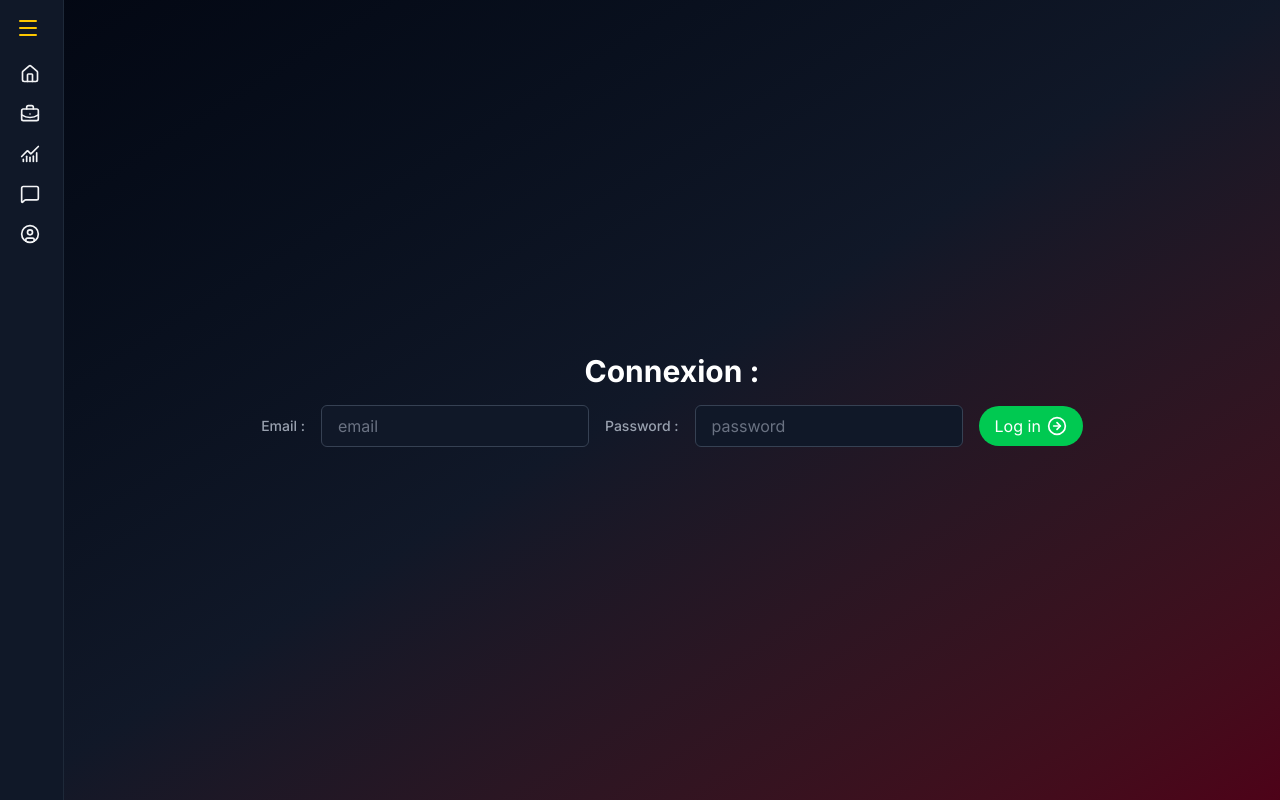
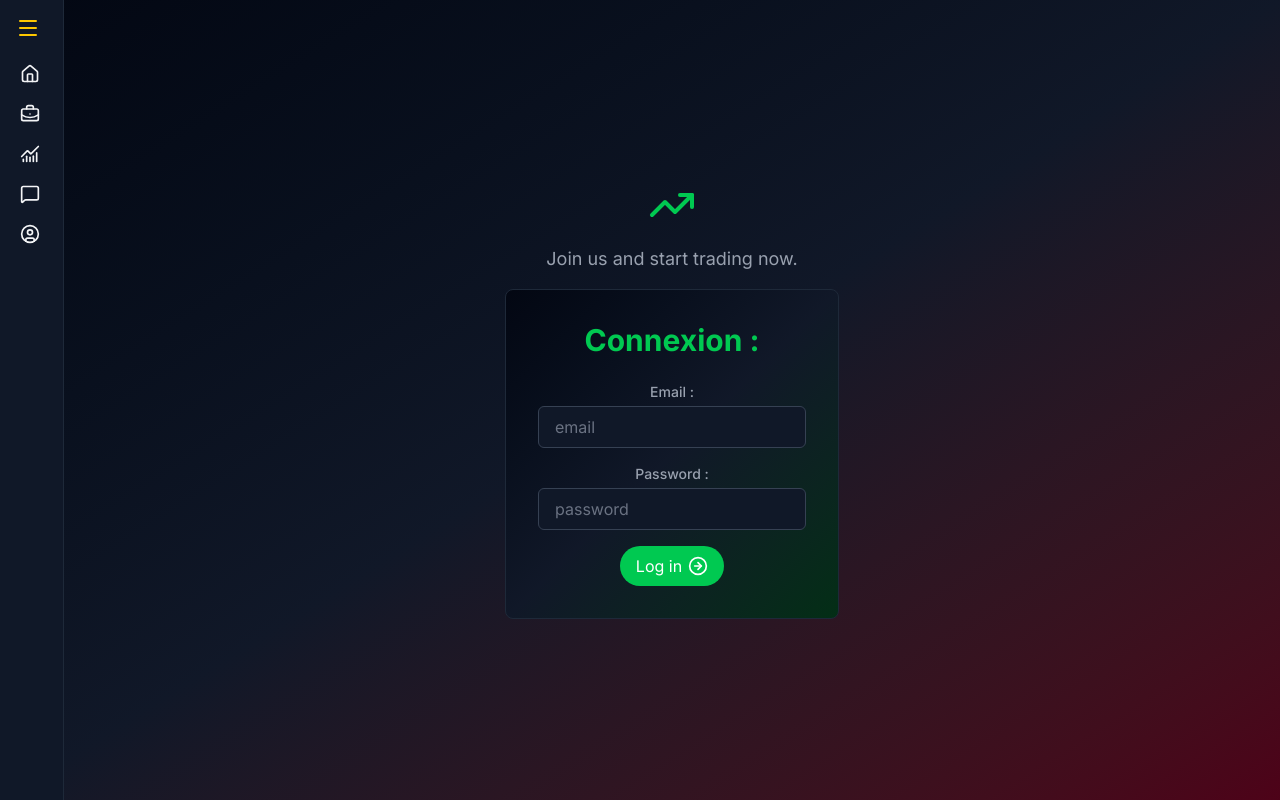
Before and after one commit to Frogus-ex/ft_transcendence, a React (Vite) app in the folder frontend/: page /profile in a window 1280 px wide. Built offline with nearby package versions, Linux system fonts and the light colour scheme.

Commit message:
<refactor> adding a centered and with borders login interface

```diff
--- a/frontend/src/pages/ProfilePage.tsx
+++ b/frontend/src/pages/ProfilePage.tsx
@@ -1,5 +1,6 @@
 import { useState, useEffect } from "react";
 import { useOutletContext } from "react-router";
+import { TrendingUp } from "lucide-react";
 import Input from "../components/Input";
 import Button from "../components/Button";
 import Card from "../components/Card";
@@ -17,6 +18,7 @@ function ProfilePage() {
   const { isLoggedIn, setIsLoggedIn } = useOutletContext<OutletContextType>();
   const [email, setEmail] = useState("");
   const [password, setPassword] = useState("");
+
   useEffect(() => {
     if (!isLoggedIn) {
       setEmail("");
@@ -32,8 +34,19 @@ function ProfilePage() {
   if (!isLoggedIn) {
     return (
       <div className="flex flex-col items-center justify-center min-h-screen p-5 gap-4">
-        <h1 className="text-3xl font-bold text-white">Connexion :</h1>
-        <form onSubmit={handleSubmit} className="flex items-center gap-4">
+        <TrendingUp size={48} className="text-green-500" />
+        <p className="text-gray-400 text-lg">
+          Join us and start trading now.
+        </p>
+        <div className="bg-gradient-to-br from-gray-950 via-gray-900 to-green-950 border border-gray-800 rounded-lg px-8 py-8 flex flex-col items-center">
+          <h1 className="text-3xl font-bold text-green-500 mb-6">
+            Connexion :
+          </h1>
+          <form
+            onSubmit={handleSubmit}
+            className="flex flex-col items-center gap-4"
+          >
+            <div className="flex flex-col gap-1 items-center">
               <Label htmlFor="email">Email :</Label>
               <Input
                 value={email}
@@ -43,6 +56,8 @@ function ProfilePage() {
                 size="medium"
                 placeholder="email"
               />
+            </div>
+            <div className="flex flex-col gap-1 items-center">
               <Label htmlFor="password">Password :</Label>
               <Input
                 value={password}
@@ -52,10 +67,12 @@ function ProfilePage() {
                 size="medium"
                 placeholder="password"
               />
+            </div>
             <Button variant="primary" size="medium" type="submit">
               Log in
             </Button>
           </form>
+        </div>
       </div>
     );
   }
```
Lines whose indentation alone changed are shown as unchanged.
